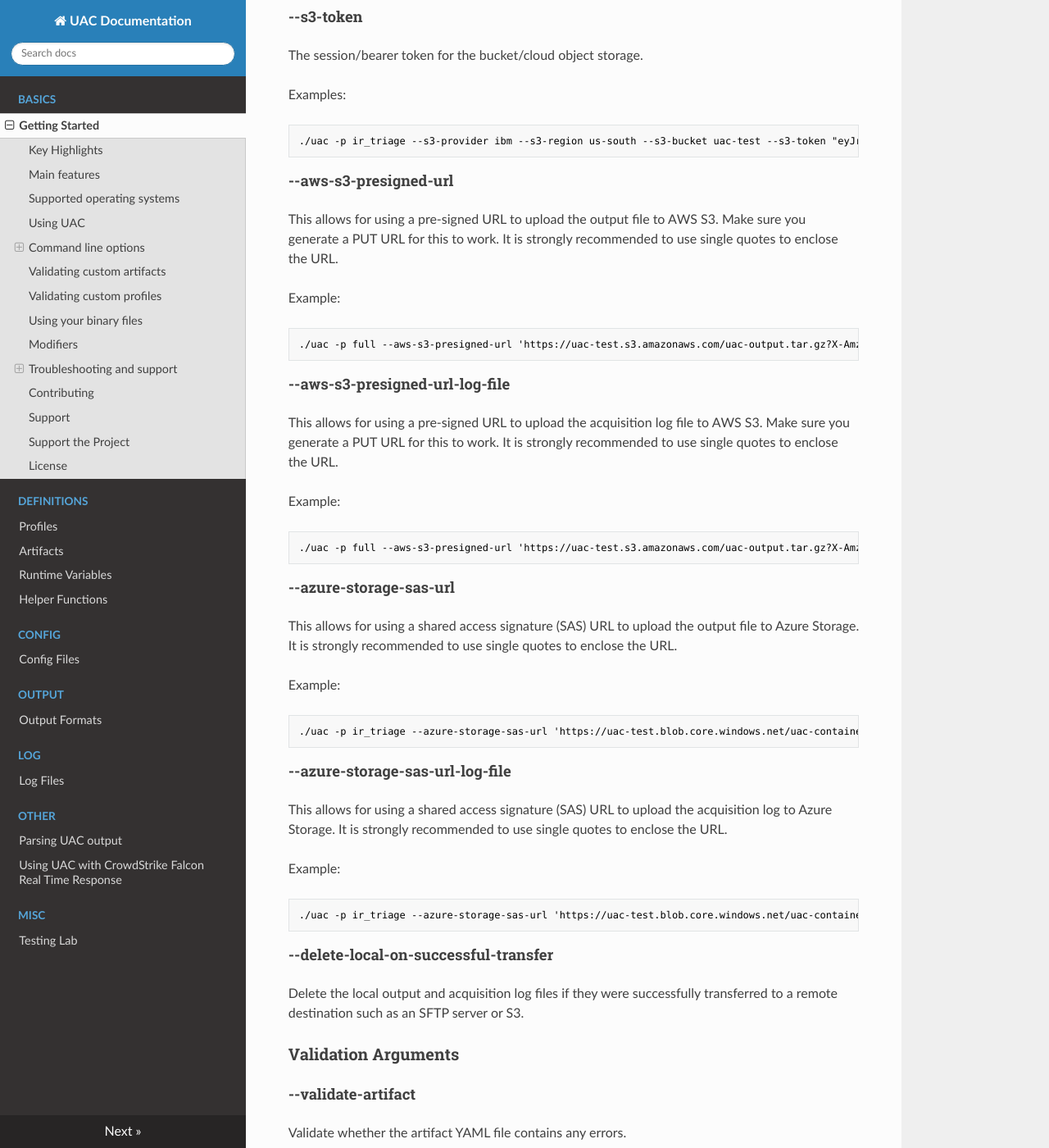
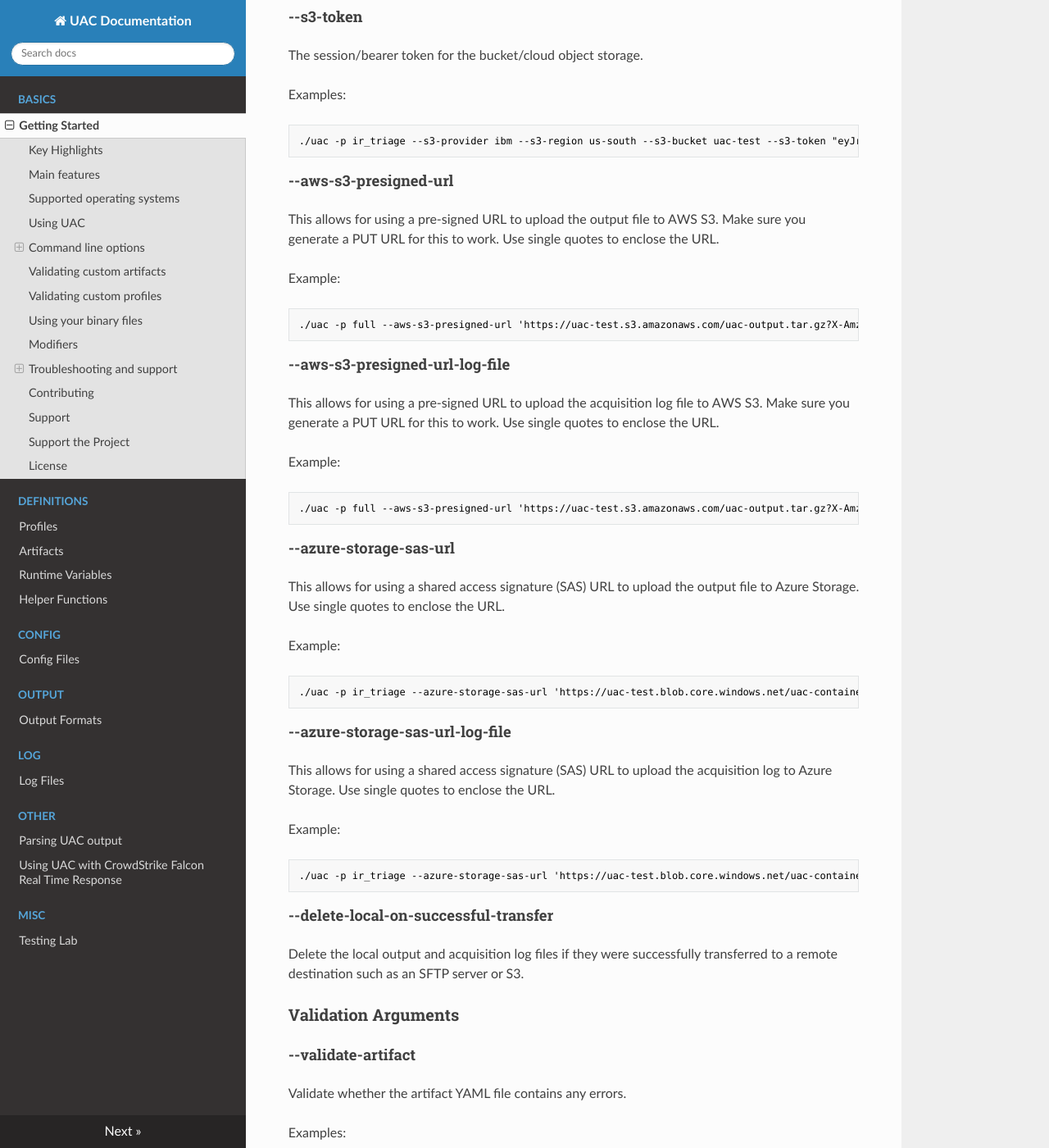
Before and after one commit to tclahr/uac-docs, an MkDocs documentation site: the page built from docs/index.md, in a window 1280 px wide and 1400 px high, scrolled down 11950 px. Shown: the whole window at 82% size. Built offline with MkDocs 1.6.1, drawn with Linux system fonts in a browser that asks for light colours; nearby versions of some CDN libraries.

Commit message:
refactor: update single quote text

```diff
--- a/docs/index.md
+++ b/docs/index.md
@@ -527,7 +527,7 @@ Examples:
 
 #### --aws-s3-presigned-url
 
-This allows for using a pre-signed URL to upload the output file to AWS S3. Make sure you generate a PUT URL for this to work. It is strongly recommended to use single quotes to enclose the URL.
+This allows for using a pre-signed URL to upload the output file to AWS S3. Make sure you generate a PUT URL for this to work. Use single quotes to enclose the URL.
 
 Example:
 
@@ -537,7 +537,7 @@ Example:
 
 #### --aws-s3-presigned-url-log-file
 
-This allows for using a pre-signed URL to upload the acquisition log file to AWS S3. Make sure you generate a PUT URL for this to work. It is strongly recommended to use single quotes to enclose the URL.
+This allows for using a pre-signed URL to upload the acquisition log file to AWS S3. Make sure you generate a PUT URL for this to work. Use single quotes to enclose the URL.
 
 Example:
 
@@ -547,7 +547,7 @@ Example:
 
 #### --azure-storage-sas-url
 
-This allows for using a shared access signature (SAS) URL to upload the output file to Azure Storage. It is strongly recommended to use single quotes to enclose the URL.
+This allows for using a shared access signature (SAS) URL to upload the output file to Azure Storage. Use single quotes to enclose the URL.
 
 Example:
 
@@ -557,7 +557,7 @@ Example:
 
 #### --azure-storage-sas-url-log-file
 
-This allows for using a shared access signature (SAS) URL to upload the acquisition log to Azure Storage. It is strongly recommended to use single quotes to enclose the URL.
+This allows for using a shared access signature (SAS) URL to upload the acquisition log to Azure Storage. Use single quotes to enclose the URL.
 
 Example:
 
```
